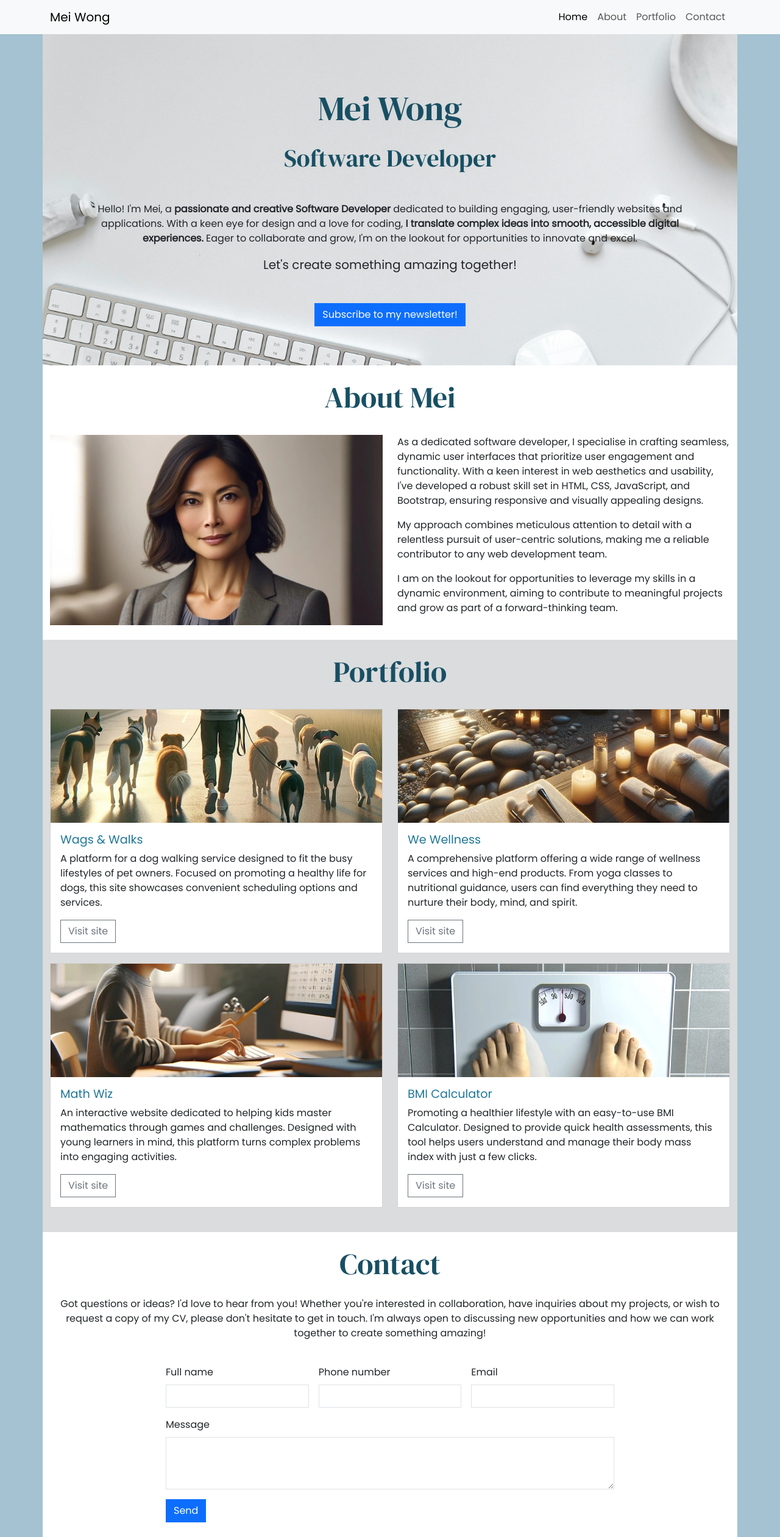
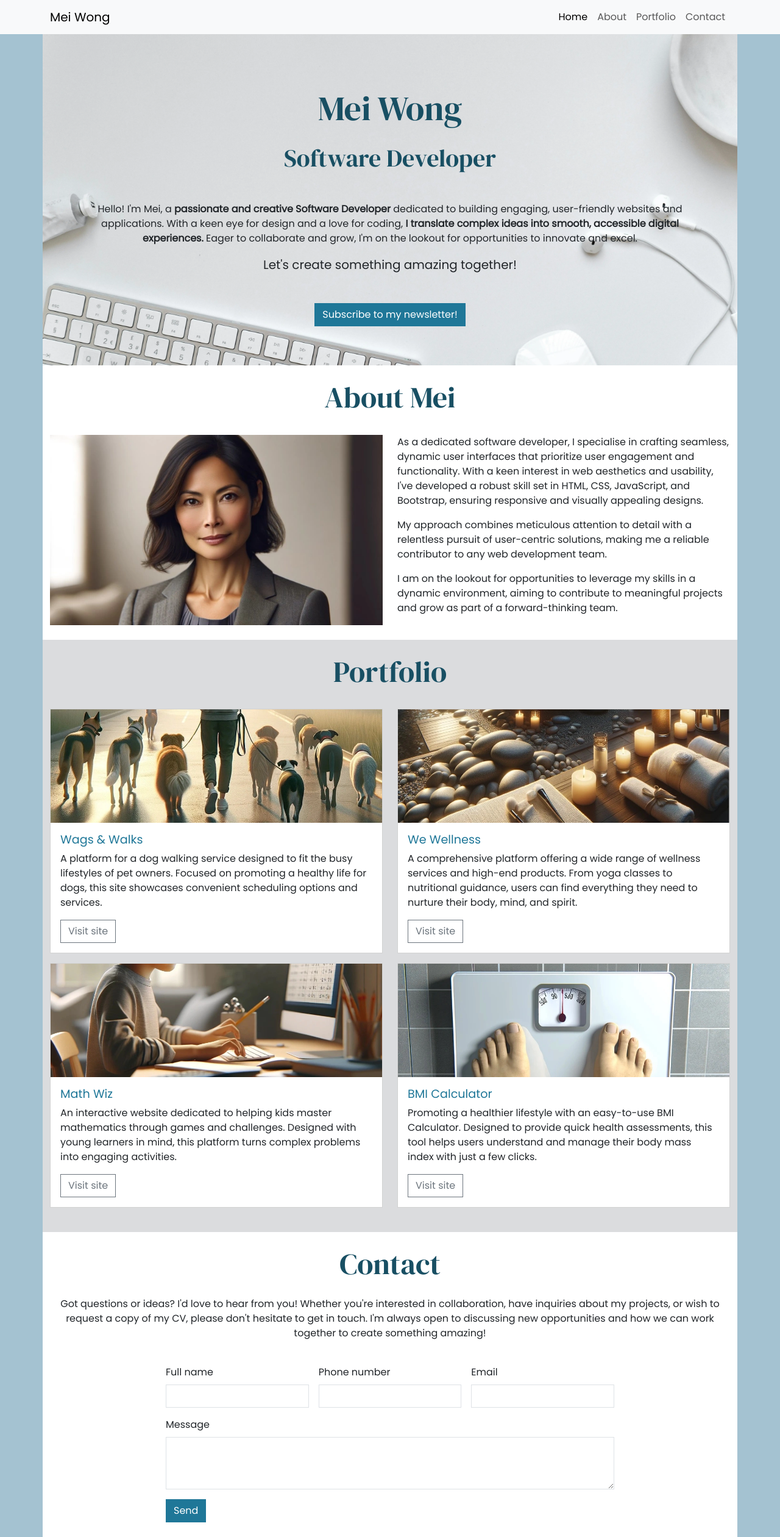
Before and after one commit to AlexandraH-code/portfolio, a plain HTML site: page index.html in a window 1280 px wide. Shown: the whole page at 61% size. Drawn offline with nearby package versions, Linux system fonts and the light colour scheme.

Commit message:
Correct error in style.css and add hover-style to buttons

```diff
--- a/assets/css/style.css
+++ b/assets/css/style.css
@@ -18,6 +18,17 @@ h1,
 h2 {
     font-family: "DM Serif Display", serif;
     color: #184f63; /* dark-blue */
+}
+
+/* Buttons */
+.customs-button {
+    background-color: #1f7798; /*mid-blue*/
+    border-color: #1f7798;
+}
+
+.customs-button:hover:hover {
+    background-color: #1d6d8a;
+    border-color: #1d6d8a;
 }
 
 .sharp-corners,
--- a/index.html
+++ b/index.html
@@ -61,7 +61,7 @@
         <!-- mb-5 gives extra margin spacing under lead text -->
         <p class="lead mb-5">Let's create something amazing together!</p>
         <!-- Button trigger modal -->
-        <button type="button" class="btn btn-primary sharp-corners" data-bs-toggle="modal" data-bs-target="#exampleModal">
+        <button type="button" class="btn btn-primary sharp-corners customs-button" data-bs-toggle="modal" data-bs-target="#exampleModal">
           Subscribe to my newsletter!
         </button>
       </div>
@@ -196,7 +196,7 @@
             <textarea class="form-control" id="message" rows="3"></textarea>
           </div>
           <div class="col-12">
-            <button type="submit" class="btn btn-primary">Send</button>
+            <button type="submit" class="btn btn-primary customs-button">Send</button>
           </div>
         </form>
       </div>
@@ -225,7 +225,7 @@
                 <input type="email" class="form-control" id="email">
               </div>
               <div class="col-12 mb-4">
-                <button type="submit" class="btn btn-primary">
+                <button type="submit" class="btn btn-primary customs-button">
                     Sign up!
                 </button>
             </div>
```
